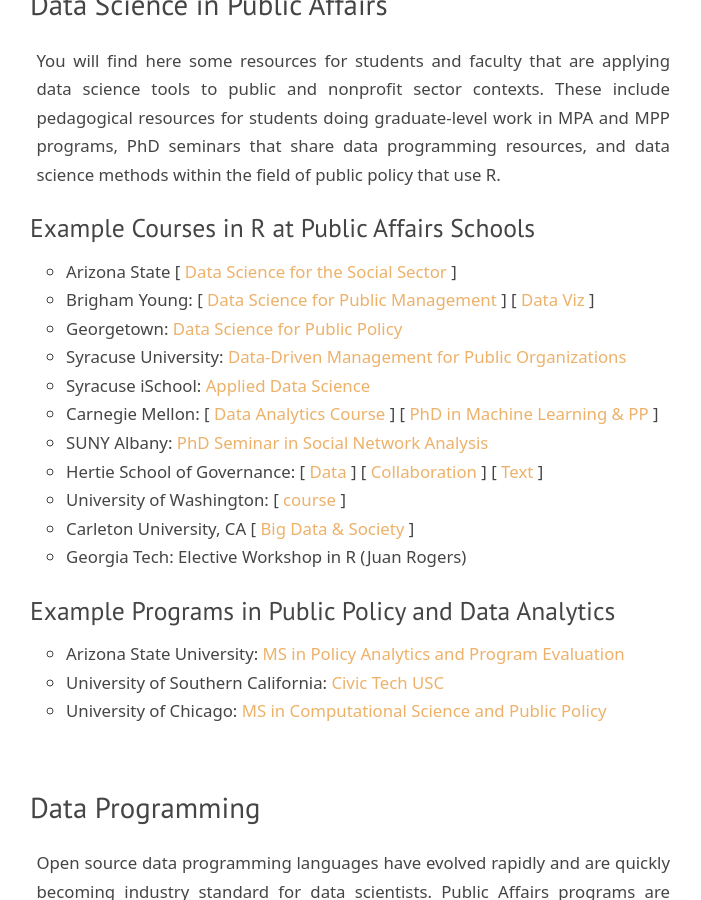
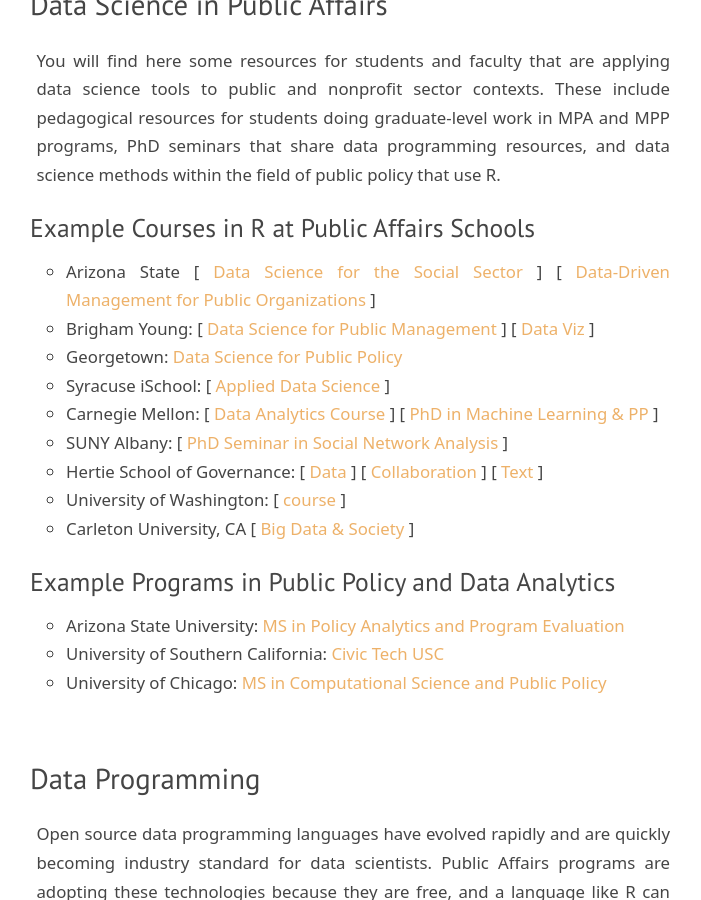
Before and after one commit to DS4PS/ds4ps_dev_site, a Jekyll site: the page built from edu.md, in a window 1280 px wide and 900 px high, scrolled down 587 px. Shown: the whole window, without its empty margins (290-991 px from the left). Built offline with Jekyll 4.4.1, drawn with Linux system fonts in a browser that asks for light colours; nearby versions of some CDN libraries; library files that are not in the unit come from our copies.

Commit message:
Update edu.md

```diff
--- a/edu.md
+++ b/edu.md
@@ -43,17 +43,16 @@
 
 ### Example Courses in R at Public Affairs Schools
 
-* Arizona State [ [Data Science for the Social Sector](https://ds4ps.github.io/course_website/) ]
+* Arizona State [ [Data Science for the Social Sector](https://ds4ps.github.io/course_website/) ] [ [Data-Driven Management for Public Organizations](http://www.lecy.info/data-driven-management) ]
 * Brigham Young: [ [Data Science for Public Management](https://statsf18.classes.andrewheiss.com/reading/04-reading/) ] [ [Data Viz](https://datavizf18.classes.andrewheiss.com/) ]
 * Georgetown: [Data Science for Public Policy](https://georgetownmccourt.github.io/data-science/)
-* Syracuse University: [Data-Driven Management for Public Organizations](/data-driven-management)
-* Syracuse iSchool: [Applied Data Science](http://my.ischool.syr.edu/uploads/coursesyllabus/687syllabus2013maymester-1133.73673-6a0081f6-0348-4ec4-a75d-8ccf04e8ffe3.pdf)
+* Syracuse iSchool: [ [Applied Data Science](http://my.ischool.syr.edu/uploads/coursesyllabus/687syllabus2013maymester-1133.73673-6a0081f6-0348-4ec4-a75d-8ccf04e8ffe3.pdf) ]
 * Carnegie Mellon: [ [Data Analytics Course](http://www.andrew.cmu.edu/user/achoulde/94842/index.html#schedule) ] [ [PhD in Machine Learning & PP](https://www.ml.cmu.edu/academics/joint-phd-mlpp.html) ]
-* SUNY Albany: [PhD Seminar in Social Network Analysis](http://www.albany.edu/wwwres/kretheme/PAD777/overview.html)
+* SUNY Albany: [ [PhD Seminar in Social Network Analysis](http://www.albany.edu/wwwres/kretheme/PAD777/overview.html) ]
 * Hertie School of Governance: [ [Data](https://github.com/mhaber/HertieDataScience) ] [ [Collaboration](https://github.com/HertieDataScience/SyllabusAndLectures) ] [ [Text](https://github.com/mhaber/HertieTextAnalysis) ]
 * University of Washington: [ [course](https://evansdatascience.github.io/GovernanceAnalytics/) ]
 * Carleton University, CA [ [Big Data & Society](https://github.com/TraceyLauriault/COMS2200_Fall2017) ]
-* Georgia Tech: Elective Workshop in R (Juan Rogers)
+
 
 
 ### Example Programs in Public Policy and Data Analytics
```
